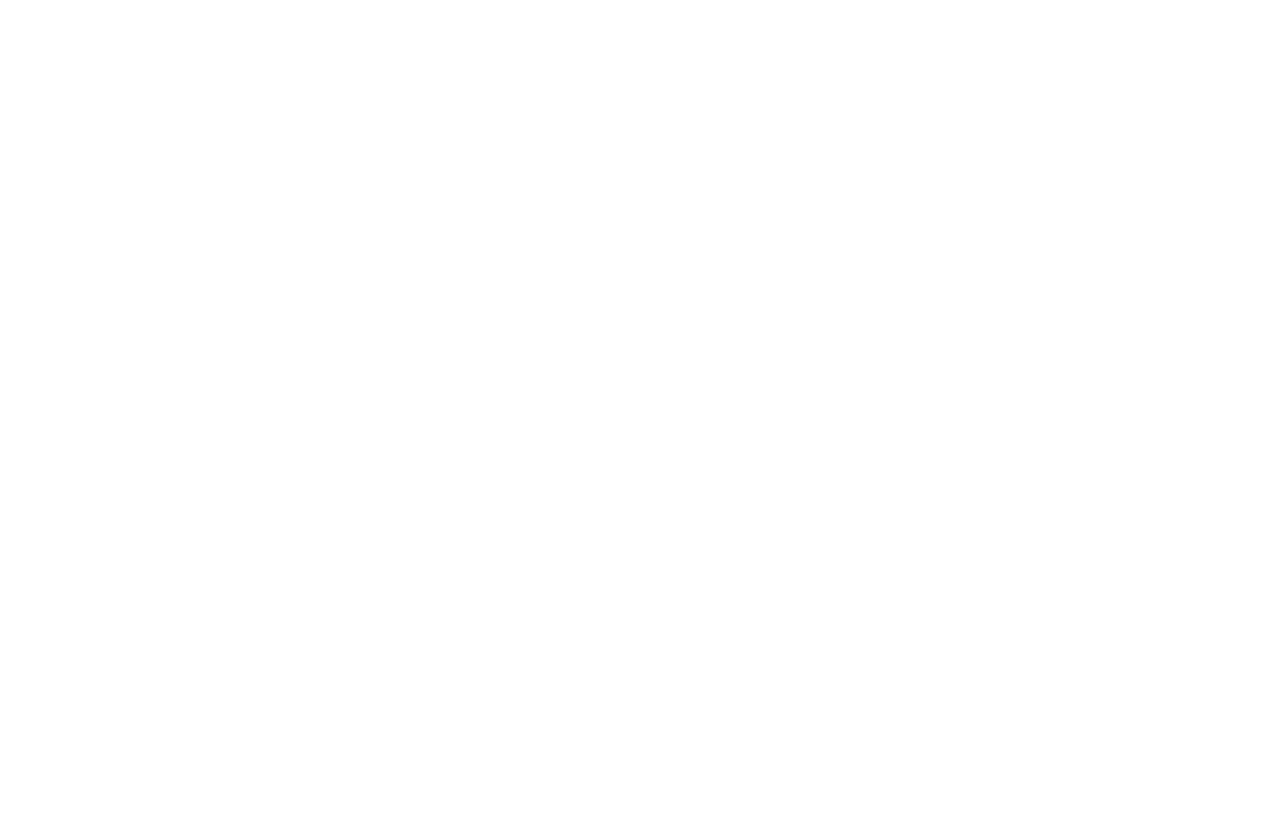
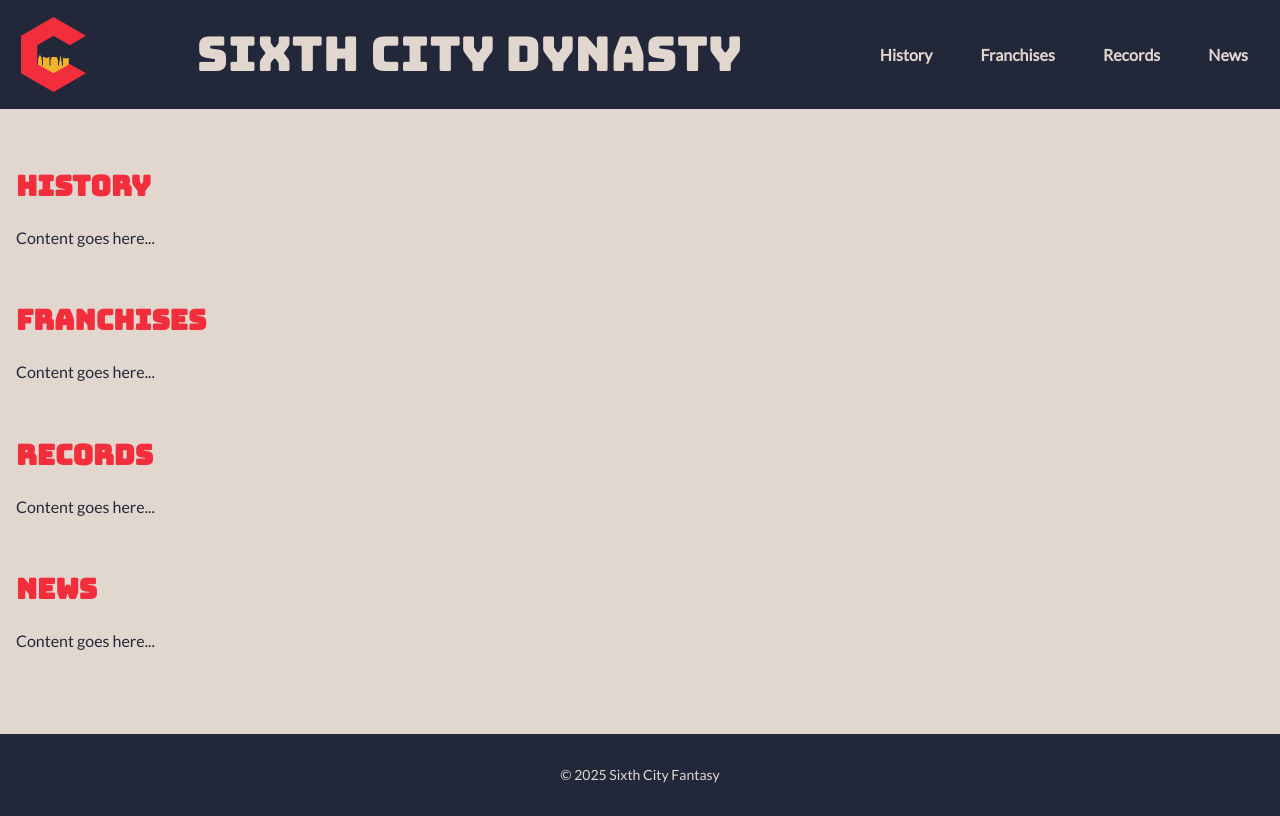
Before and after one commit to Clovena/sixth-city-fantasy, a plain HTML site: page index.html in a window 1280 px wide. Drawn offline with Linux system fonts and the light colour scheme.

Commit message:
Mass commit.

```diff
--- a/assets/styles/styles.css
+++ b/assets/styles/styles.css
@@ -1 +1,138 @@
-@import url(https://fonts.bunny.net/css?family=bungee:400|bungee-hairline:400|bungee-inline:400|bungee-outline:400|lato:100,100i,300,300i,400,400i,700,700i,900,900i);
+/* Base colors */
+:root {
+  --base: #e2d7ce;
+  --dark: #22283a;
+  --accent-red: #f22e3d;
+  --accent-gold: #f2b22e;
+}
+
+/* Global styles */
+body {
+  margin: 0;
+  font-family: 'Lato', sans-serif;
+  background-color: var(--base);
+  color: var(--dark);
+  line-height: 1.6;
+}
+
+* {
+  /* border: 1px solid rebeccapurple; */
+}
+
+header {
+  background-color: var(--dark);
+  color: var(--base);
+  padding: 1rem;
+  display: flex;
+  justify-content: space-between;
+  align-items: center;
+  position: sticky;
+  top: 0;
+  z-index: 1000;
+}
+
+.logo {
+  max-width: 75px;
+}
+
+.title {
+  font-family: 'Bungee', sans-serif;
+  font-size: 3rem;
+  display: none;
+}
+
+.nav {
+  display: none;
+}
+
+.nav-links {
+  list-style: none;
+  padding: 0;
+  margin: 0;
+  display: flex;
+  flex-direction: column;
+  background-color: var(--dark);
+  position: absolute;
+  top: 100%;
+  right: 0;
+  width: 100%;
+}
+
+.nav-links li {
+  text-align: center;
+  border-top: 1px solid var(--base);
+}
+
+.nav-links li a {
+  display: block;
+  padding: 1rem;
+  color: var(--base);
+  text-decoration: none;
+  font-weight: bold;
+}
+
+.nav-links.active {
+  display: block;
+}
+
+.hamburger {
+  display: flex;
+  flex-direction: column;
+  cursor: pointer;
+}
+
+.bar {
+  height: 3px;
+  width: 25px;
+  background-color: var(--base);
+  margin: 4px 0;
+}
+
+main {
+  padding: 2rem 1rem;
+}
+
+section {
+  margin-bottom: 3rem;
+}
+
+section h1 {
+  font-family: 'Bungee', sans-serif;
+  color: var(--accent-red);
+  font-size: 1.75rem;
+  margin-bottom: 0.5rem;
+}
+
+footer {
+  text-align: center;
+  padding: 1rem;
+  background-color: var(--dark);
+  color: var(--base);
+  font-size: 0.875rem;
+}
+
+@media (min-width: 768px) {
+  .title {
+    display: flex;
+  }
+
+  .nav {
+    display: block;
+  }
+
+  .nav-links {
+    flex-direction: row;
+    position: static;
+    width: auto;
+    display: flex;
+  }
+
+  .nav-links li {
+    border: none;
+    margin-left: 1rem;
+  }
+
+  .hamburger {
+    display: none;
+  }
+}
--- a/index.html
+++ b/index.html
@@ -3,7 +3,64 @@
   <head>
     <meta charset="UTF-8" />
     <meta name="viewport" content="width=device-width, initial-scale=1.0" />
-    <title>Sixth City Fantasy</title>
+    <title>Sixth City Dynasty</title>
+    <link rel="stylesheet" href="./assets/styles/styles.css" />
+    <link
+      href="https://fonts.googleapis.com/css2?family=Bungee&family=Lato&display=swap"
+      rel="stylesheet" />
   </head>
-  <body></body>
+  <body>
+    <header>
+      <img class="logo" src="./assets/images/scdfl.svg">
+      <div class="title">Sixth City Dynasty</div>
+      <nav class="nav">
+        <ul class="nav-links">
+          <li><a href="#history">History</a></li>
+          <li><a href="#franchises">Franchises</a></li>
+          <li><a href="#records">Records</a></li>
+          <li><a href="#news">News</a></li>
+        </ul>
+      </nav>
+      <div class="hamburger">
+        <div class="bar"></div>
+        <div class="bar"></div>
+        <div class="bar"></div>
+      </div>
+    </header>
+
+    <main>
+      <section id="history">
+        <h1>History</h1>
+        <p>Content goes here...</p>
+      </section>
+
+      <section id="franchises">
+        <h1>Franchises</h1>
+        <p>Content goes here...</p>
+      </section>
+
+      <section id="records">
+        <h1>Records</h1>
+        <p>Content goes here...</p>
+      </section>
+
+      <section id="news">
+        <h1>News</h1>
+        <p>Content goes here...</p>
+      </section>
+    </main>
+
+    <footer>
+      <p>&copy; 2025 Sixth City Fantasy</p>
+    </footer>
+
+    <script>
+      const hamburger = document.querySelector('.hamburger');
+      const navLinks = document.querySelector('.nav-links');
+
+      hamburger.addEventListener('click', () => {
+        navLinks.classList.toggle('active');
+      });
+    </script>
+  </body>
 </html>
```
Also changed, not shown: assets/images/scdfl.svg (added), 1 other file.
